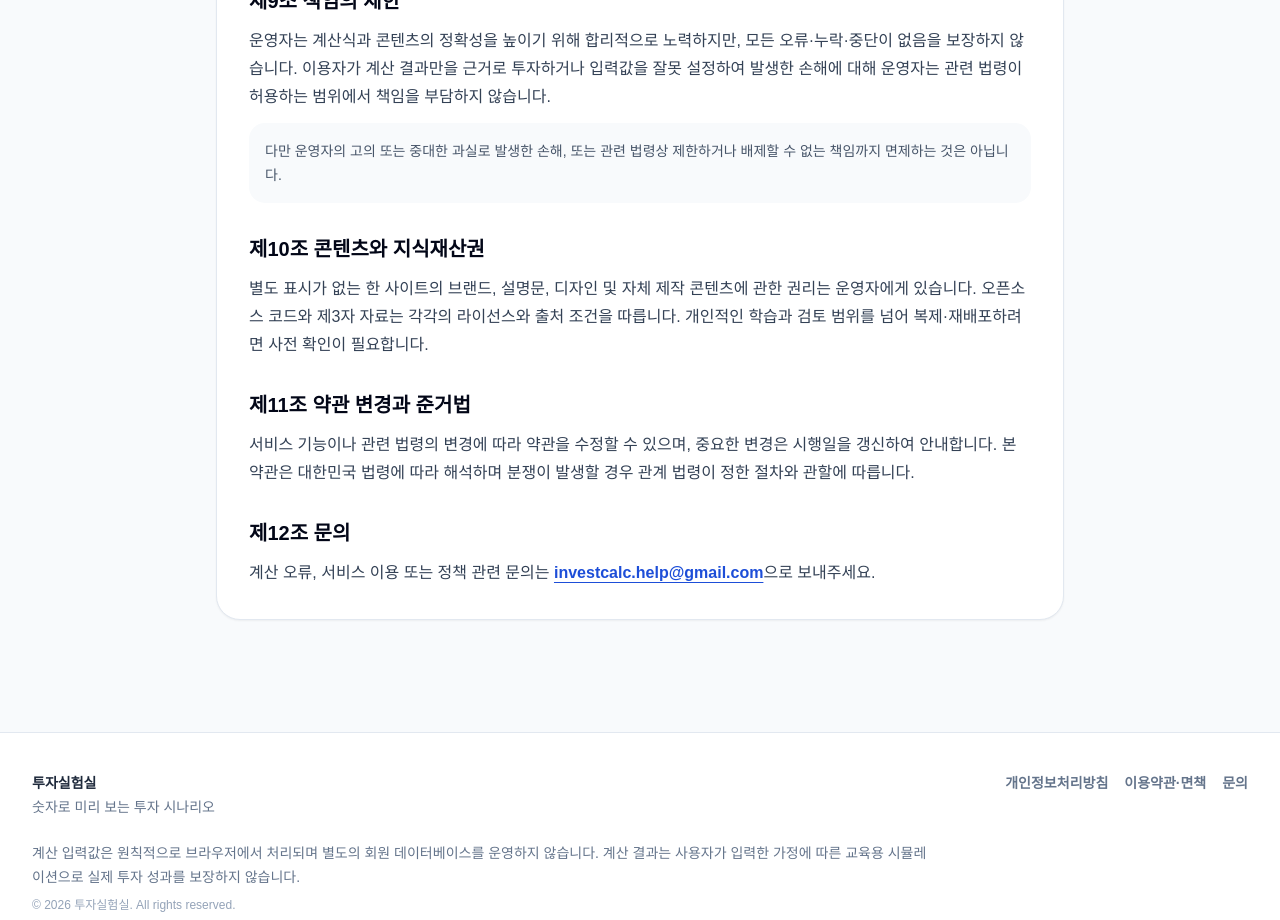
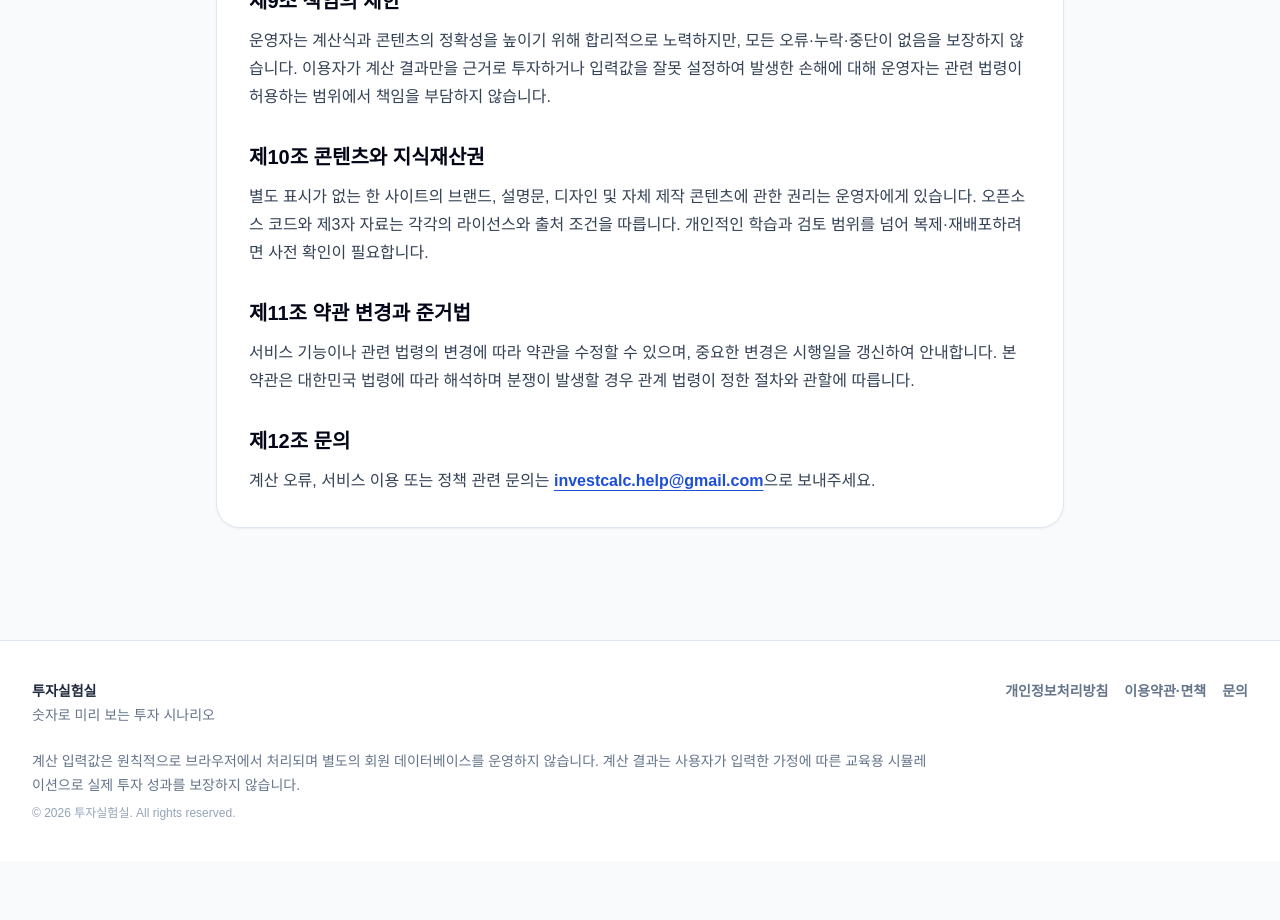
Before and after one commit to yh0756/investment-lab, a Next.js app: page /terms in a window 1280 px wide. Shown: the part 2000-2920 px from the top of the page. After the commit the page ends 2861 px from the top, so only its background shows below. Built offline with nearby package versions, Linux system fonts and the light colour scheme; no server answers.

Commit message:
refactor: simplify terms liability notice

```diff
--- a/app/terms/page.tsx
+++ b/app/terms/page.tsx
@@ -107,9 +107,6 @@ export default function TermsPage() {
             운영자는 계산식과 콘텐츠의 정확성을 높이기 위해 합리적으로 노력하지만, 모든 오류·누락·중단이 없음을 보장하지 않습니다.
             이용자가 계산 결과만을 근거로 투자하거나 입력값을 잘못 설정하여 발생한 손해에 대해 운영자는 관련 법령이 허용하는 범위에서 책임을 부담하지 않습니다.
           </p>
-          <p className="mt-3 rounded-2xl bg-slate-50 p-4 text-sm leading-6 text-slate-600">
-            다만 운영자의 고의 또는 중대한 과실로 발생한 손해, 또는 관련 법령상 제한하거나 배제할 수 없는 책임까지 면제하는 것은 아닙니다.
-          </p>
         </section>
 
         <section>
```
